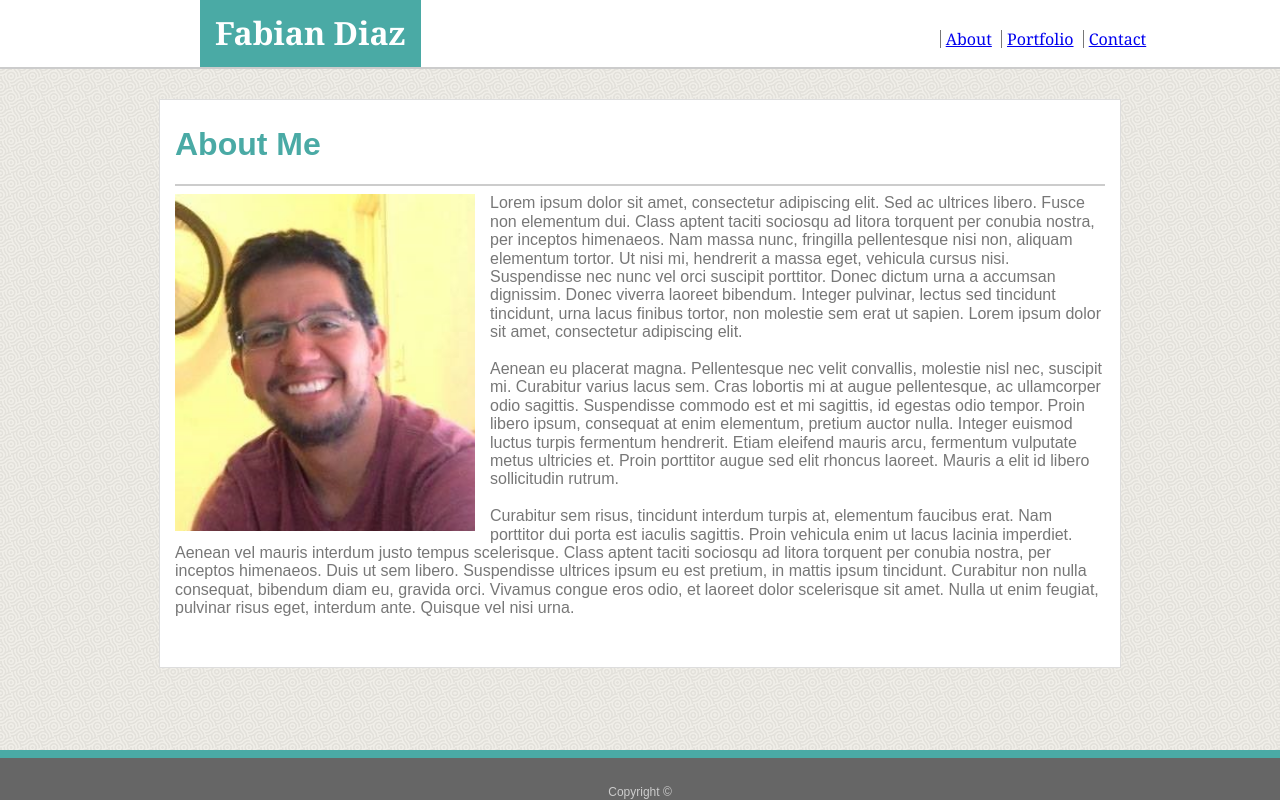
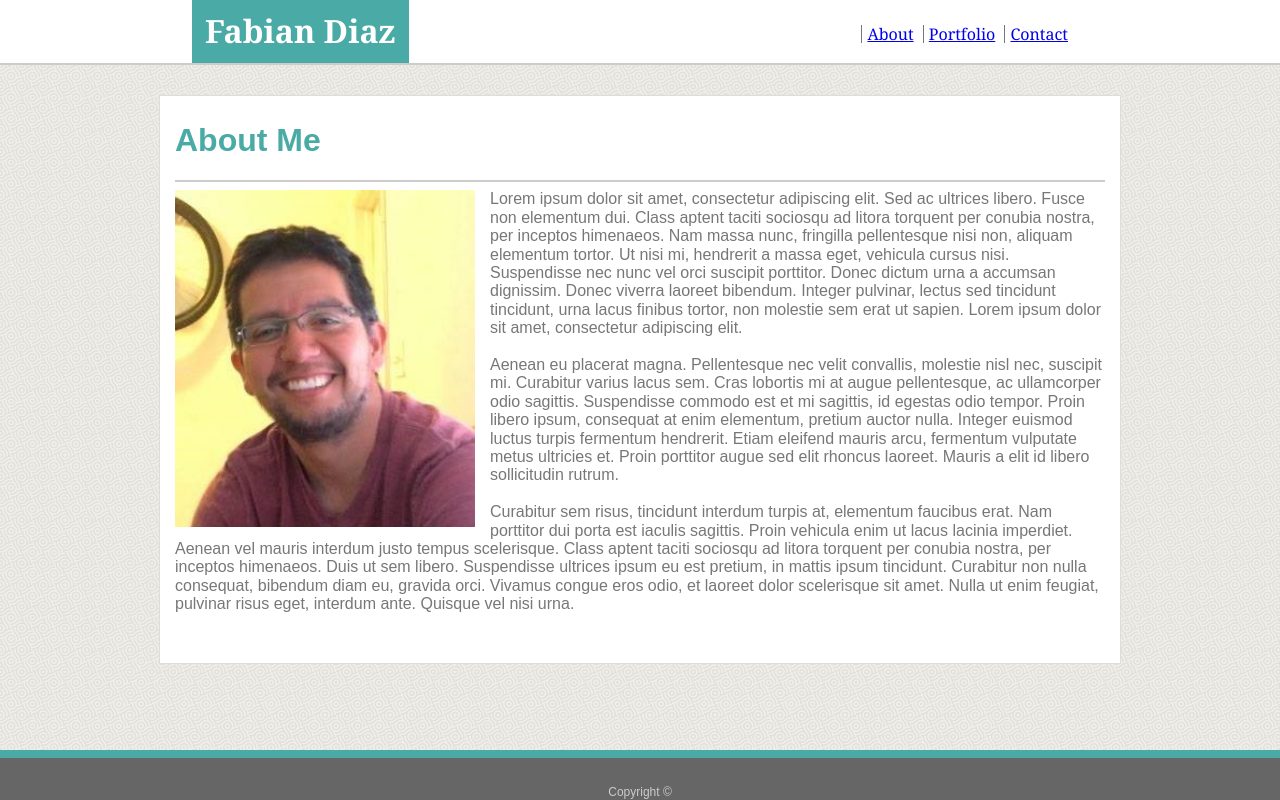
Before and after one commit to fdiaz79/Portfolio-MediaQueries, a plain HTML site: page index.html in a window 1280 px wide. Shown: the top 800 px of the page. Drawn offline with nearby package versions, Linux system fonts and the light colour scheme.

Commit message:
Final Version with header padding 15%

```diff
--- a/assets/css/style.css
+++ b/assets/css/style.css
@@ -54,7 +54,7 @@ footer {
         width: 100%;
         margin: auto;
         background-color: #ffffff;
-        padding: 0px 200px;
+        padding: 0px 15%;
         border-bottom: 2px solid #cccccc;
     }
 
@@ -79,7 +79,7 @@ footer {
         display: inline-block;
         background-color: #4aaaa5;
         color: #ffffff;
-        padding: 15px;
+        padding: 13px;
         margin: auto;
     }
 
@@ -88,8 +88,9 @@ footer {
     }
 
     #noBullets {
-        position: relative;
-        right:-500px;
+        position: absolute;
+        right:15%;
+        top: 10px;
         list-style-type: none;
         padding: 15px;
         margin: auto;
```
